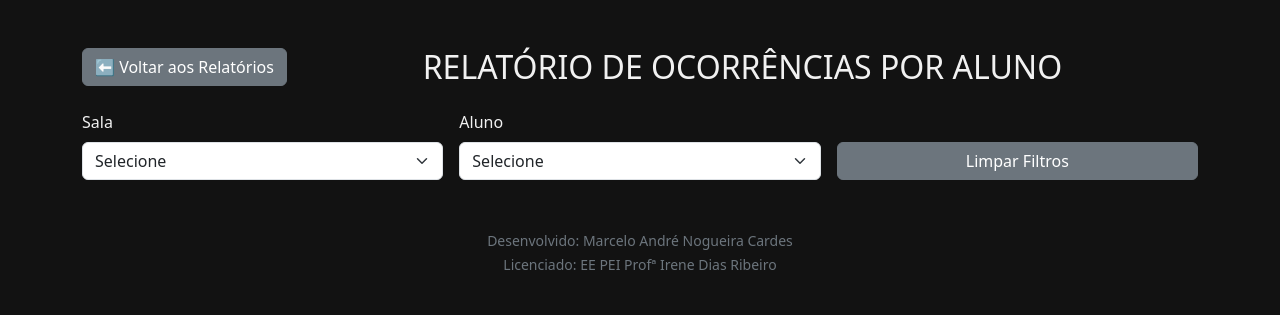
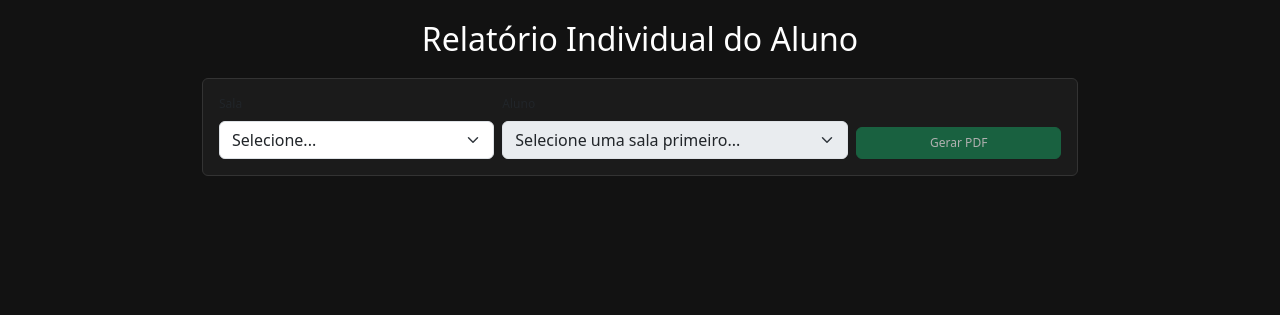
Before and after one commit to ocorrenciasidr/idr, a Flask app: template templates/relatorio_aluno.html in a window 1280 px wide. Shown: the top 315 px of the page. Run offline with Flask 3, Linux system fonts and the light colour scheme; the template is opened without the code that fills it, so the values that code supplies are empty; some libraries are stand-ins or nearby versions.

Commit message:
Update relatorio_aluno.html

```diff
--- a/templates/relatorio_aluno.html
+++ b/templates/relatorio_aluno.html
@@ -2,97 +2,177 @@
 <html lang="pt-br">
 <head>
 <meta charset="UTF-8">
-<title>SGCE - RELATÓRIO DE OCORRÊNCIAS POR ALUNO</title>
-<link rel="stylesheet" href="https://cdn.jsdelivr.net/npm/bootstrap@5.3.2/dist/css/bootstrap.min.css">
+<title>SGCE - Relatório por Aluno</title>
+<link href="https://cdn.jsdelivr.net/npm/bootstrap@5.3.2/dist/css/bootstrap.min.css" rel="stylesheet">
+<script src="https://cdn.jsdelivr.net/npm/jspdf@2.5.1/dist/jspdf.umd.min.js"></script>
 <style>
-  body { background: #121212; color: #f1f1f1; }
-  table th, table td { text-align: center; vertical-align: middle; }
-  .desc-cell { text-align: left !important; }
-  .card-hover:hover { transform: translateY(-5px); transition: 0.3s; }
+  body { background-color: #121212; color: #eaeaea; font-size: 12px; }
+  h2 { text-align: center; color: #fff; margin: 20px 0; }
+  .container { max-width: 900px; }
+  select, button { font-size: 12px; }
+  .card { background: #1b1b1b; border: 1px solid #333; }
+  table { color: #fff; }
+  thead { background: #1e1e1e; }
+  .btn { font-size: 12px; }
 </style>
 </head>
-<body class="p-4">
+<body>
+<div class="container mt-3">
+  <h2>Relatório Individual do Aluno</h2>
 
-<div class="container mt-4">
-  <div class="d-flex justify-content-between align-items-center mb-4">
-    <a href="{{ url_for('relatorio_inicial') }}" class="btn btn-secondary">⬅ Voltar aos Relatórios</a>
-    <h2 class="text-center flex-grow-1 m-0">RELATÓRIO DE OCORRÊNCIAS POR ALUNO</h2>
+  <div class="card p-3 mb-3">
+    <div class="row g-2">
+      <div class="col-md-4">
+        <label class="form-label">Sala</label>
+        <select id="selSala" class="form-select">
+          <option value="">Selecione...</option>
+        </select>
+      </div>
+      <div class="col-md-5">
+        <label class="form-label">Aluno</label>
+        <select id="selAluno" class="form-select" disabled>
+          <option value="">Selecione uma sala primeiro...</option>
+        </select>
+      </div>
+      <div class="col-md-3 d-flex align-items-end">
+        <button class="btn btn-success w-100" id="btnGerar" disabled>Gerar PDF</button>
+      </div>
+    </div>
   </div>
 
-  <!-- Filtros -->
-  <form method="get" class="row g-3 mb-4">
-    <div class="col-md-4">
-      <label for="sala" class="form-label">Sala</label>
-      <select id="sala" name="sala" class="form-select" onchange="this.form.submit()">
-        <option value="">Selecione</option>
-        {% for s in salas %}
-        <option value="{{ s }}" {% if sala_sel==s %}selected{% endif %}>{{ s }}</option>
-        {% endfor %}
-      </select>
-    </div>
-    <div class="col-md-4">
-      <label for="aluno" class="form-label">Aluno</label>
-      <select id="aluno" name="aluno" class="form-select" onchange="this.form.submit()">
-        <option value="">Selecione</option>
-        {% for a in alunos %}
-        <option value="{{ a }}" {% if aluno_sel==a %}selected{% endif %}>{{ a }}</option>
-        {% endfor %}
-      </select>
-    </div>
-    <div class="col-md-4 d-flex align-items-end">
-      <a href="{{ url_for('relatorio_aluno') }}" class="btn btn-secondary w-100">Limpar Filtros</a>
-    </div>
-  </form>
-
-  {% if aluno_sel %}
-    {% if ocorrencias %}
-    <div class="card shadow p-4 card-hover">
-      <h4 class="mb-3">Ocorrências: {{ aluno_sel }} ({{ sala_sel }})</h4>
-      <div class="table-responsive">
-        <table class="table table-striped table-bordered text-light text-center">
-          <thead class="table-dark">
-            <tr>
-              <th>🖨 Nº Ocorrência</th>
-              <th>Data</th>
-              <th>Hora</th>
-              <th class="desc-cell">Descrição</th>
-              <th>Status</th>
-            </tr>
-          </thead>
-          <tbody>
-            {% for o in ocorrencias %}
-            <tr>
-              <td>{{ o['Nº Ocorrência'] }}</td>
-              <td>{{ o['DCO'] }}</td>
-              <td>{{ o['HCO'] }}</td>
-              <td class="desc-cell">{{ o['Descrição da Ocorrência'] }}</td>
-              <td>
-                <span class="badge bg-{% if o['Status']=='ASSINADA' %}success{% else %}warning{% endif %}">
-                  {{ o['Status'] }}
-                </span>
-              </td>
-            </tr>
-            {% endfor %}
-          </tbody>
-        </table>
-      </div>
-      <div class="text-center mt-3">
-        <form method="post" action="{{ url_for('gerar_pdf_aluno') }}">
-          <input type="hidden" name="aluno" value="{{ aluno_sel }}">
-          <input type="hidden" name="sala" value="{{ sala_sel }}">
-          <button type="submit" class="btn btn-success">📄 Gerar PDF</button>
-        </form>
-      </div>
-    </div>
-    {% else %}
-    <div class="alert alert-warning text-center mt-3">Nenhuma ocorrência encontrada.</div>
-    {% endif %}
-  {% endif %}
+  <div id="listaOcorrencias" class="card p-3" style="display:none;">
+    <h6 class="mb-2">Ocorrências registradas:</h6>
+    <table class="table table-dark table-striped table-sm align-middle text-center">
+      <thead>
+        <tr><th>#</th><th>Data</th><th>Professor</th><th>Descrição</th><th>Status</th><th>Selecionar</th></tr>
+      </thead>
+      <tbody id="tabelaOcorrencias"></tbody>
+    </table>
+  </div>
 </div>
 
-<footer class="text-center mt-5 mb-3 text-secondary">
-<small>Desenvolvido: Marcelo André Nogueira Cardes <br> Licenciado: EE PEI Profª Irene Dias Ribeiro</small>
-</footer>
-<script src="https://cdn.jsdelivr.net/npm/bootstrap@5.3.2/dist/js/bootstrap.bundle.min.js"></script>
+<script type="module">
+import { createClient } from "https://cdn.jsdelivr.net/npm/@supabase/supabase-js/+esm";
+const supabaseUrl = "https://SEU_SUPABASE_URL";
+const supabaseKey = "SEU_SUPABASE_ANON_KEY";
+const supabase = createClient(supabaseUrl, supabaseKey);
+
+const selSala = document.getElementById("selSala");
+const selAluno = document.getElementById("selAluno");
+const btnGerar = document.getElementById("btnGerar");
+const tabelaOcorrencias = document.getElementById("tabelaOcorrencias");
+const listaOcorrencias = document.getElementById("listaOcorrencias");
+
+let alunos = [];
+let ocorrencias = [];
+
+// Carregar Salas
+async function carregarSalas() {
+  const { data, error } = await supabase.from("Salas").select("*");
+  if (error) return console.error(error);
+  data.forEach(s => {
+    const opt = document.createElement("option");
+    opt.value = s.Sala;
+    opt.textContent = s.Sala;
+    selSala.appendChild(opt);
+  });
+}
+carregarSalas();
+
+// Carregar Alunos ao escolher Sala
+selSala.addEventListener("change", async () => {
+  selAluno.innerHTML = '<option value="">Selecione...</option>';
+  selAluno.disabled = true;
+  listaOcorrencias.style.display = "none";
+  btnGerar.disabled = true;
+  const sala = selSala.value;
+  if (!sala) return;
+  const { data, error } = await supabase.from("Alunos").select("*").eq("Sala", sala);
+  if (error) return console.error(error);
+  alunos = data;
+  data.forEach(a => {
+    const opt = document.createElement("option");
+    opt.value = a.Aluno;
+    opt.textContent = a.Aluno;
+    selAluno.appendChild(opt);
+  });
+  selAluno.disabled = false;
+});
+
+// Carregar Ocorrências ao escolher Aluno
+selAluno.addEventListener("change", async () => {
+  tabelaOcorrencias.innerHTML = "";
+  listaOcorrencias.style.display = "none";
+  btnGerar.disabled = true;
+  const aluno = selAluno.value;
+  if (!aluno) return;
+  const { data, error } = await supabase.from("ocorrencias").select("*").eq("ALUNO", aluno);
+  if (error) return console.error(error);
+  ocorrencias = data;
+  if (!data.length) {
+    tabelaOcorrencias.innerHTML = "<tr><td colspan='6'>Nenhuma ocorrência encontrada.</td></tr>";
+  } else {
+    data.forEach((o, i) => {
+      tabelaOcorrencias.innerHTML += `
+        <tr>
+          <td>${i+1}</td>
+          <td>${o.DCO?.substring(0,10)}</td>
+          <td>${o.PROFESSOR || ""}</td>
+          <td class="text-start">${o.DESCRICAO || ""}</td>
+          <td>${o.STATUS || ""}</td>
+          <td><input type="checkbox" class="chkSel" data-id="${o.ID}"></td>
+        </tr>`;
+    });
+    listaOcorrencias.style.display = "block";
+    btnGerar.disabled = false;
+  }
+});
+
+// Gerar PDF
+btnGerar.addEventListener("click", async () => {
+  const selecionados = [...document.querySelectorAll(".chkSel:checked")].map(ch => ch.dataset.id);
+  if (!selecionados.length) return alert("Selecione ao menos uma ocorrência.");
+  const aluno = selAluno.value;
+  const sala = selSala.value;
+  const doc = new jspdf.jsPDF();
+  doc.setFontSize(12);
+  doc.text("RELATÓRIO DE REGISTRO DE OCORRÊNCIAS", 20, 20);
+  doc.text("E.E. PEI PROFESSOR IRENE DIAS RIBEIRO", 20, 30);
+  doc.text(`Aluno: ${aluno}`, 20, 40);
+  doc.text(`Sala: ${sala}`, 150, 40);
+  doc.line(20, 45, 190, 45);
+
+  let y = 55;
+  for (const id of selecionados) {
+    const o = ocorrencias.find(x => x.ID == id);
+    doc.text(`Ocorrência nº: ${o.ID}`, 20, y);
+    doc.text(`Data: ${o.DCO?.substring(0,10) || ""}`, 120, y);
+    y += 6;
+    doc.text(`Professor: ${o.PROFESSOR || ""}`, 20, y);
+    y += 6;
+    doc.text("Descrição:", 20, y);
+    y += 5;
+    doc.text(o.DESCRICAO || "", 25, y, { maxWidth: 160 });
+    y += 20;
+    doc.text("Atendimento Tutor / Coordenação / Gestão:", 20, y);
+    y += 6;
+    doc.text(`${o.ATT || "NÃO APLICÁVEL"} / ${o.ATC || "NÃO APLICÁVEL"} / ${o.ATG || "NÃO APLICÁVEL"}`, 25, y, { maxWidth: 160 });
+    y += 12;
+    doc.line(20, y, 190, y);
+    y += 8;
+    if (y > 260) { doc.addPage(); y = 20; }
+  }
+
+  doc.text("Assinatura Responsável: ____________________________", 20, y+10);
+  doc.text("Data: ____ / ____ / ______", 140, y+10);
+  doc.save(`Relatorio_${aluno}.pdf`);
+
+  // Atualizar status no Supabase
+  for (const id of selecionados) {
+    await supabase.from("ocorrencias").update({ STATUS: "ASSINADA" }).eq("ID", id);
+  }
+  alert("Relatório gerado e status atualizado com sucesso!");
+});
+</script>
 </body>
 </html>
```
